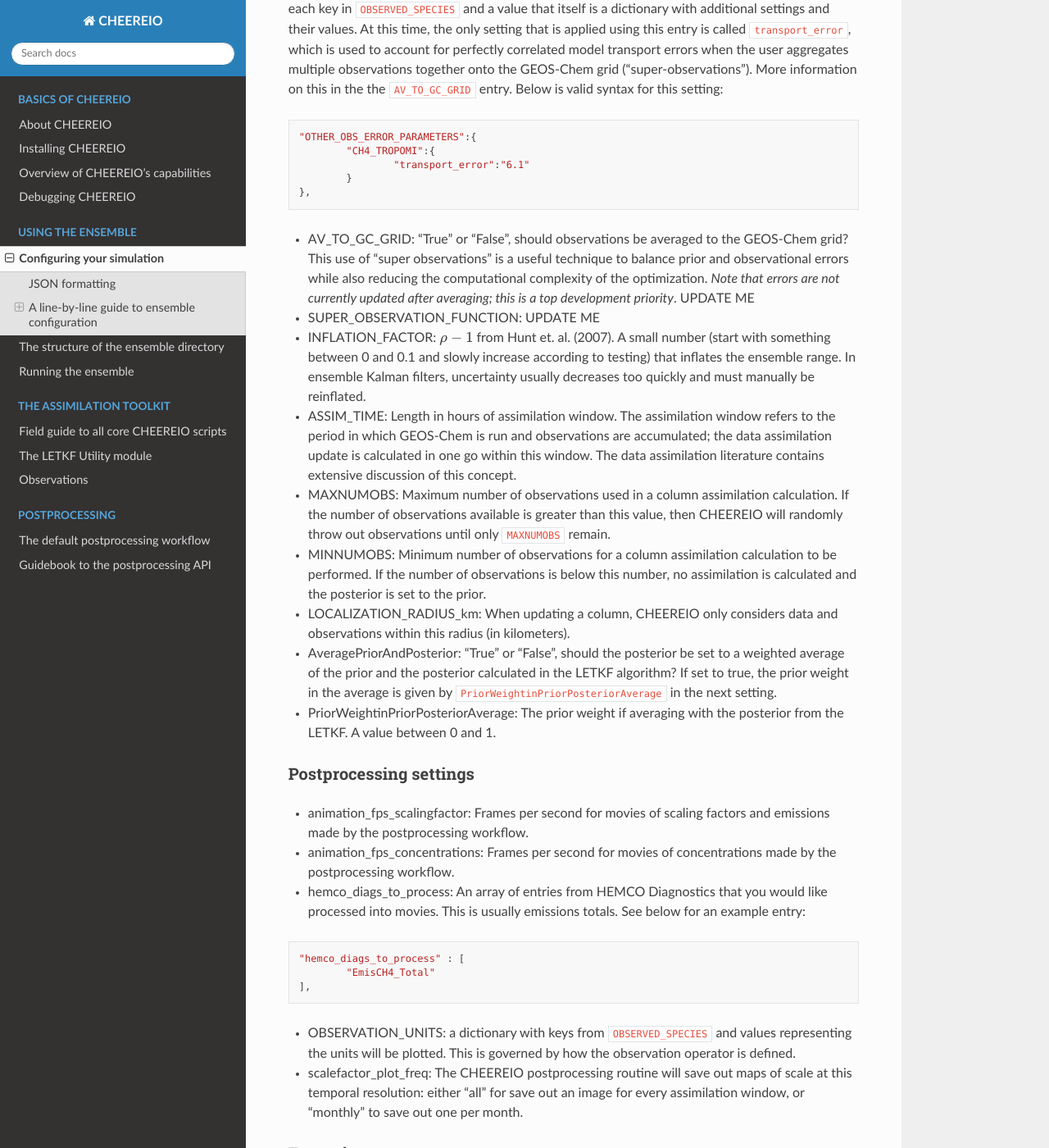
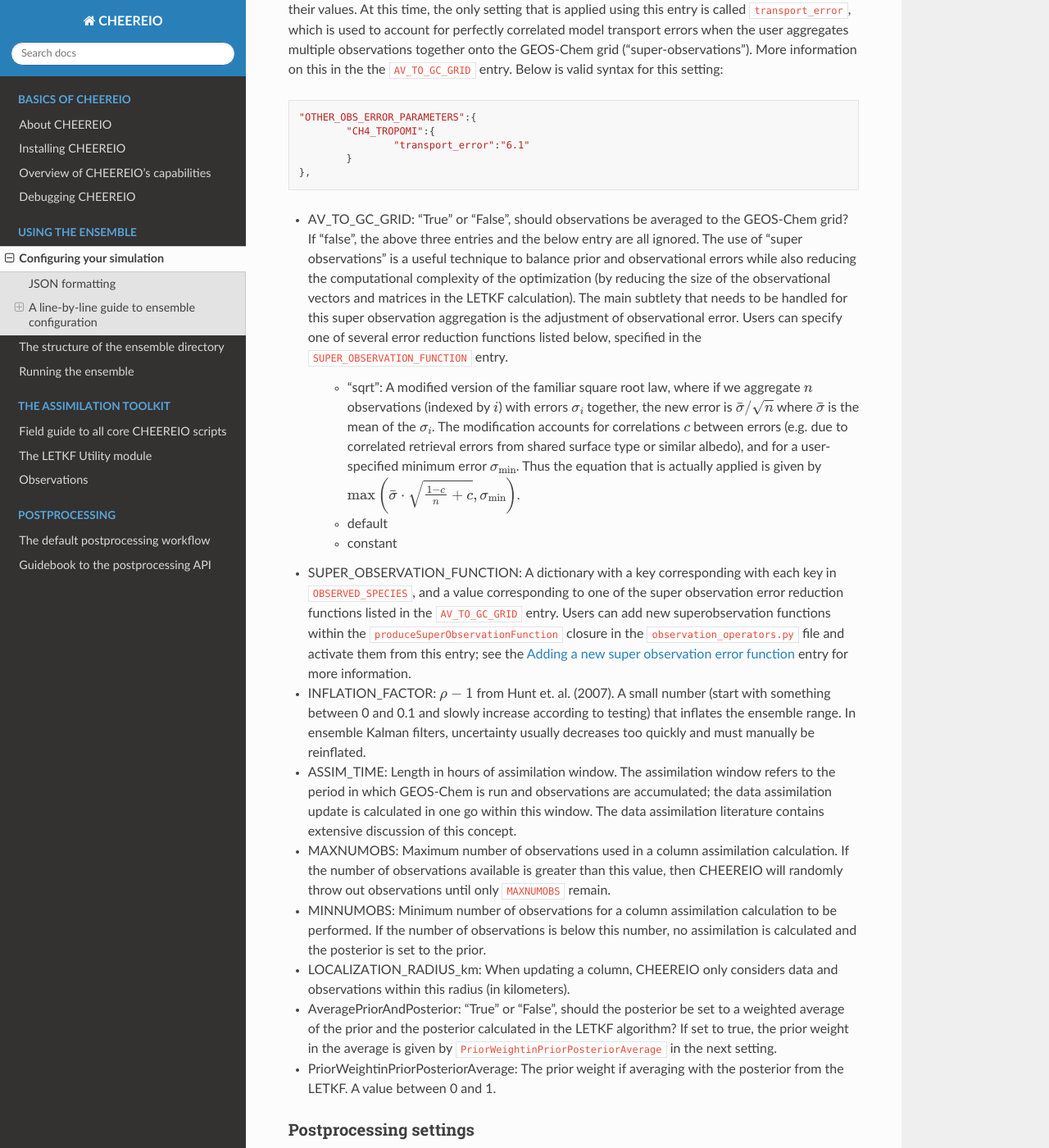
Before and after one commit to drewpendergrass/CHEEREIO, a Sphinx documentation site: the page built from docs/The-ensemble-configuration-file.rst, in a window 1280 px wide and 1400 px high, scrolled down 12034 px. Shown: the whole window at 82% size. Built offline with Sphinx 7.4.7 and the Read the Docs theme 2.0.0, drawn with Linux system fonts in a browser that asks for light colours; some of the changed text lies outside the part shown.

Commit message:
update error entry

```diff
--- a/docs/Observations.rst
+++ b/docs/Observations.rst
@@ -41,3 +41,10 @@ Adding a new observation type
 ~~~~~~~~~~~~~
 
 TKTKTK
+
+.. _New superobservation:
+
+Adding a new super observation error function
+~~~~~~~~~~~~~
+
+TKTKTK
--- a/docs/The-ensemble-configuration-file.rst
+++ b/docs/The-ensemble-configuration-file.rst
@@ -282,8 +282,13 @@ LETKF settings
 		}
 	},
 
-* AV_TO_GC_GRID: "True" or "False", should observations be averaged to the GEOS-Chem grid? This use of "super observations" is a useful technique to balance prior and observational errors while also reducing the computational complexity of the optimization.  *Note that errors are not currently updated after averaging; this is a top development priority*. UPDATE ME
-* SUPER_OBSERVATION_FUNCTION: UPDATE ME
+* AV_TO_GC_GRID: "True" or "False", should observations be averaged to the GEOS-Chem grid? If "false", the above three entries and the below entry are all ignored. The use of "super observations" is a useful technique to balance prior and observational errors while also reducing the computational complexity of the optimization (by reducing the size of the observational vectors and matrices in the LETKF calculation). The main subtlety that needs to be handled for this super observation aggregation is the adjustment of observational error. Users can specify one of several error reduction functions listed below, specified in the ``SUPER_OBSERVATION_FUNCTION`` entry.
+
+   * "sqrt": A modified version of the familiar square root law, where if we aggregate :math:`n` observations (indexed by :math:`i`) with errors :math:`\sigma_i` together, the new error is :math:`\bar{\sigma}/\sqrt{n}` where :math:`\bar{\sigma}` is the mean of the :math:`\sigma_i`. The modification accounts for correlations :math:`c` between errors (e.g. due to correlated retrieval errors from shared surface type or similar albedo), and for a user-specified minimum error :math:`\sigma_{\min}`. Thus the equation that is actually applied is given by :math:`\max\left(\bar{\sigma}\cdot\sqrt{\frac{1-c}{n}+c},\sigma_{\min}\right)`.
+   * default
+   * constant
+
+* SUPER_OBSERVATION_FUNCTION: A dictionary with a key corresponding with each key in ``OBSERVED_SPECIES``, and a value corresponding to one of the super observation error reduction functions listed in the ``AV_TO_GC_GRID`` entry. Users can add new superobservation functions within the ``produceSuperObservationFunction`` closure in the ``observation_operators.py`` file and activate them from this entry; see the :ref:`New superobservation` entry for more information.
 * INFLATION_FACTOR: :math:`\rho-1` from Hunt et. al. (2007). A small number (start with something between 0 and 0.1 and slowly increase according to testing) that inflates the ensemble range. In ensemble Kalman filters, uncertainty usually decreases too quickly and must manually be reinflated.
 * ASSIM_TIME: Length in hours of assimilation window. The assimilation window refers to the period in which GEOS-Chem is run and observations are accumulated; the data assimilation update is calculated in one go within this window. The data assimilation literature contains extensive discussion of this concept.
 * MAXNUMOBS: Maximum number of observations used in a column assimilation calculation. If the number of observations available is greater than this value, then CHEEREIO will randomly throw out observations until only ``MAXNUMOBS`` remain.
```
Also changed, not shown: other parts of docs/The-ensemble-configuration-file.rst (+1 -1 lines).
